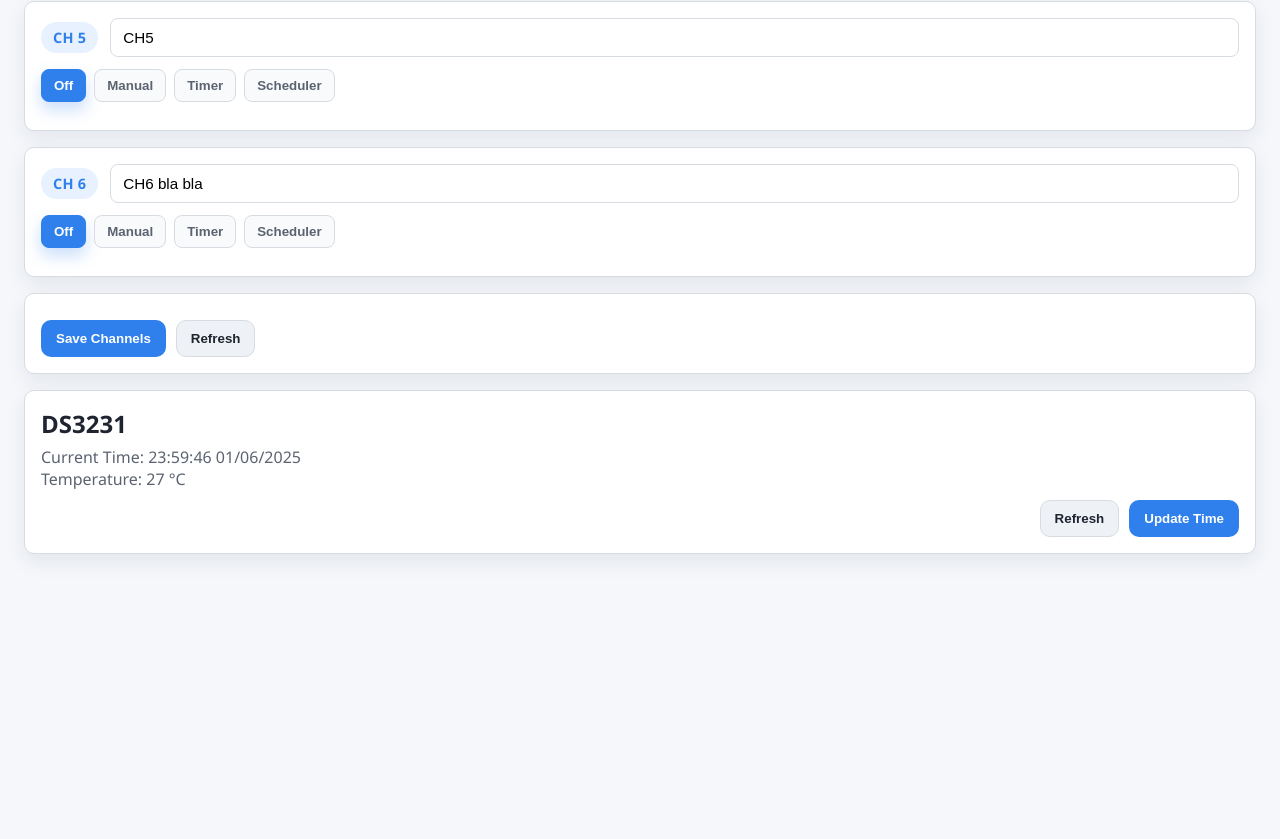
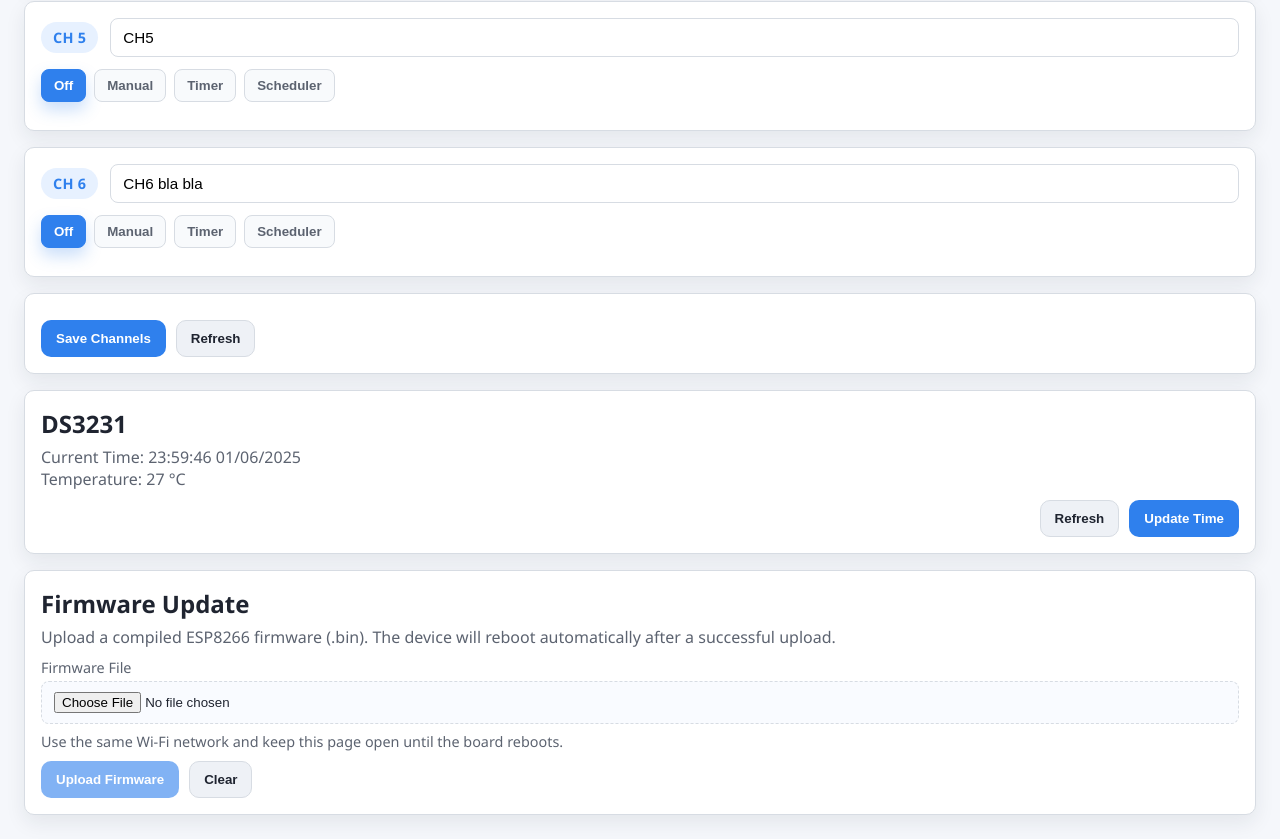
Before and after one commit to aformusatii/WateringSystemCtrlV2, a website: page html/index.html in a window 1280 px wide. Shown: the part 716-1555 px from the top of the page. Before the commit the page ends 1294 px from the top, so only its background shows below. Drawn offline with Linux system fonts and the light colour scheme.

Commit message:
Added Upload button

```diff
--- a/html/index.html
+++ b/html/index.html
@@ -171,6 +171,24 @@
     .ds-card h2 { margin: 0 0 6px; }
     .ds-meta { color: var(--muted); margin: 0 0 10px; }
     .status { color: var(--muted); font-size: 0.9rem; }
+    .file-input {
+      width: 100%;
+      padding: 10px 12px;
+      border: 1px dashed var(--border);
+      border-radius: 8px;
+      background: #f9fbff;
+      cursor: pointer;
+    }
+    .file-input:focus {
+      outline: none;
+      border-color: var(--accent);
+      box-shadow: 0 0 0 3px rgba(47, 128, 237, 0.15);
+    }
+    .hint {
+      color: var(--muted);
+      font-size: 0.9rem;
+      margin-top: 8px;
+    }
   </style>
 </head>
 <body>
@@ -258,6 +276,27 @@
           <button class="btn" :disabled="clockBusy" @click="updateClock">Update Time</button>
         </div>
       </article>
+
+      <article class="card ds-card">
+        <h2>Firmware Update</h2>
+        <p class="ds-meta">
+          Upload a compiled ESP8266 firmware (.bin). The device will reboot automatically after a successful upload.
+        </p>
+        <div class="row">
+          <div>
+            <label for="firmwareFile">Firmware File</label>
+            <input id="firmwareFile" ref="firmwareInput" class="file-input" type="file" accept=".bin" @change="handleFirmwareSelect">
+            <div class="hint">Use the same Wi-Fi network and keep this page open until the board reboots.</div>
+          </div>
+        </div>
+        <div class="actions" style="justify-content:flex-start;">
+          <button class="btn" :disabled="ota.busy || !ota.file" @click="uploadFirmware">
+            {{ ota.busy ? 'Uploading...' : 'Upload Firmware' }}
+          </button>
+          <button class="btn secondary" :disabled="ota.busy" @click="clearFirmware">Clear</button>
+        </div>
+        <p class="status" v-if="ota.status">{{ ota.status }}</p>
+      </article>
     </section>
   </div>
 
@@ -281,7 +320,12 @@
           loading: true,
           saving: false,
           clockBusy: false,
-          message: ''
+          message: '',
+          ota: {
+            file: null,
+            status: '',
+            busy: false
+          }
         };
       },
       computed: {
@@ -395,6 +439,46 @@
           } finally {
             this.clockBusy = false;
           }
+        },
+        handleFirmwareSelect(event) {
+          const [file] = event.target.files;
+          this.ota.file = file || null;
+          if (file) {
+            const sizeKb = (file.size / 1024).toFixed(1);
+            this.ota.status = `Selected ${file.name} (${sizeKb} KB)`;
+          } else {
+            this.ota.status = '';
+          }
+        },
+        clearFirmware() {
+          this.ota.file = null;
+          this.ota.status = '';
+          if (this.$refs.firmwareInput) {
+            this.$refs.firmwareInput.value = '';
+          }
+        },
+        async uploadFirmware() {
+          if (!this.ota.file) {
+            this.ota.status = 'Choose a .bin file first.';
+            return;
+          }
+          this.ota.busy = true;
+          this.ota.status = 'Uploading... device will reboot when done.';
+          try {
+            const form = new FormData();
+            form.append('update', this.ota.file);
+            const res = await fetch('/update', {
+              method: 'POST',
+              body: form
+            });
+            const text = await res.text();
+            if (!res.ok) throw new Error(text || res.statusText);
+            this.ota.status = 'Upload finished. Device will reboot now. Wait ~30s, then reload this page.';
+          } catch (err) {
+            this.ota.status = `Upload failed: ${err.message}`;
+          } finally {
+            this.ota.busy = false;
+          }
         }
       },
       mounted() {
```
Also changed, not shown: 3 other files.
